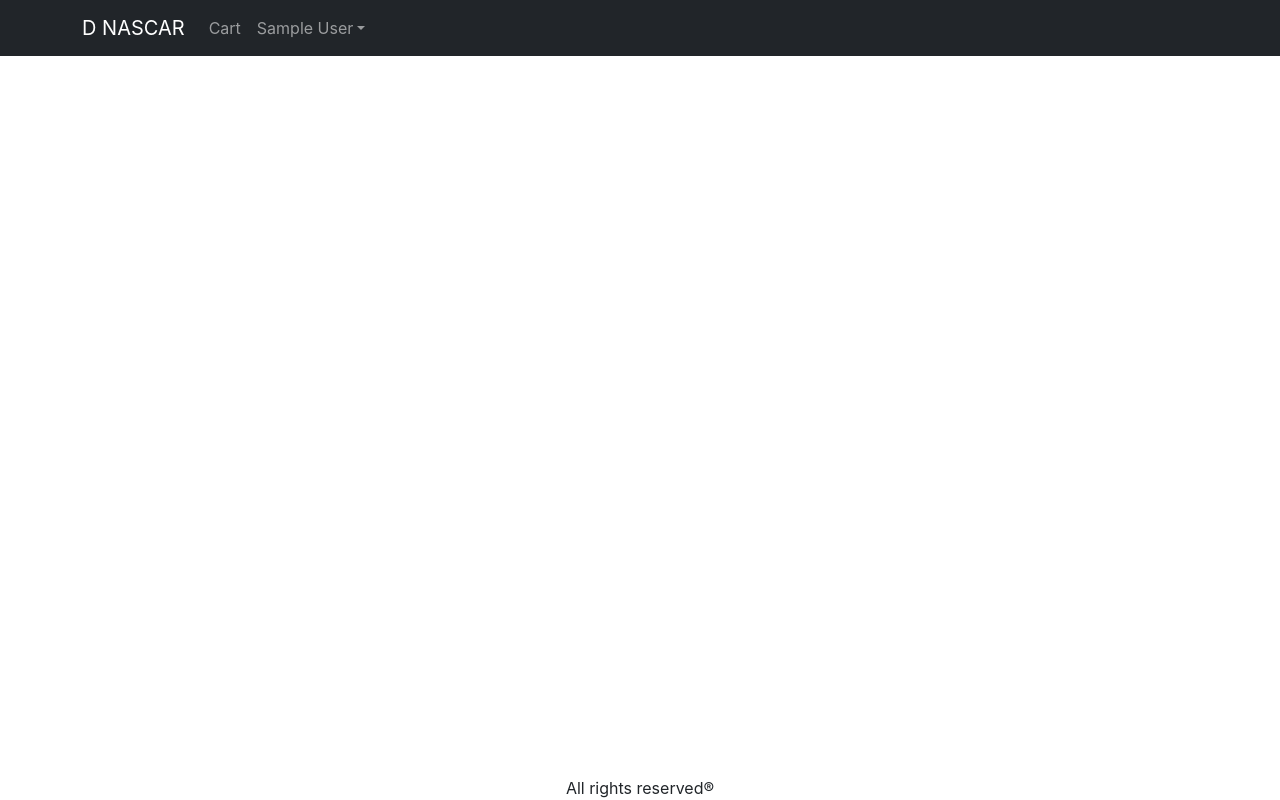
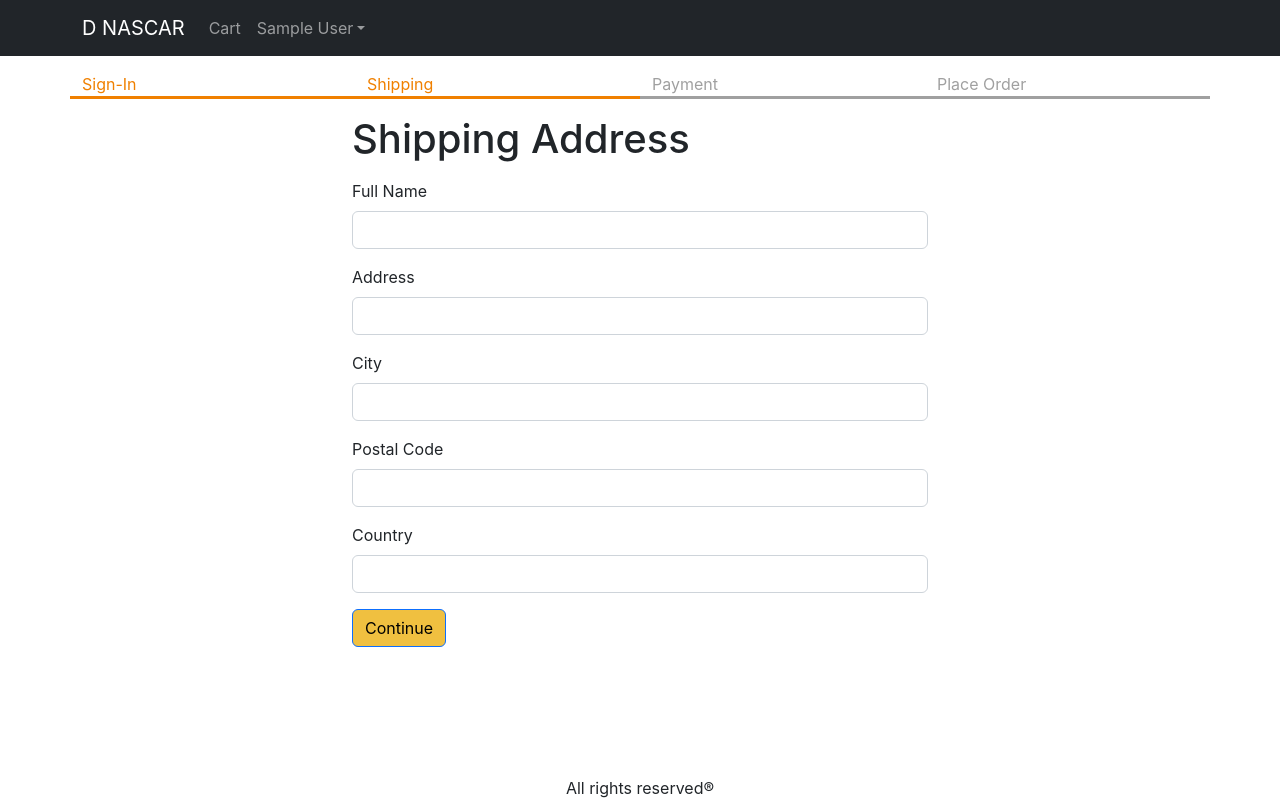
Before and after one commit to BrunoSosa023/Ecommerce, a React (Create React App) app in the folder frontend/: page /shipping in a window 1280 px wide. Built offline with nearby package versions, Linux system fonts and the light colour scheme; sample sign-in values are in the browser's storage.

Commit message:
Save Shipping Address

```diff
--- a/frontend/src/App.js
+++ b/frontend/src/App.js
@@ -13,6 +13,7 @@
 import { Store } from "./Store";
 import CartScreen from "./screens/CartScreen";
 import SigninScreen from "./screens/SigninScreen";
+import ShippingAddressScreen from "./screens/ShippingAddressScreen";
 
 function App() {
   const { state, dispatch: ctxDispatch } = useContext(Store);
@@ -21,6 +22,7 @@
   const signoutHandler = () => {
     ctxDispatch({ type: "USER_SIGNOUT" });
     localStorage.removeItem("userInfo");
+    localStorage.removeItem("shippingAdress");
   };
   return (
     <BrowserRouter>
@@ -73,6 +75,7 @@
               <Route path="/product/:slug" element={<ProductScreen />} />
               <Route path="/cart" element={<CartScreen />} />
               <Route path="/signin" element={<SigninScreen />} />
+              <Route path="/shipping" element={<ShippingAddressScreen />} />
               <Route path="/" element={<HomeScreen />} />
             </Routes>
           </Container>
--- a/frontend/src/Store.js
+++ b/frontend/src/Store.js
@@ -7,6 +7,9 @@
     ? JSON.parse(localStorage.getItem("userInfo"))
     : null,
   cart: {
+    shippingAddress: localStorage.getItem("shippingAddress")
+      ? JSON.parse(localStorage.getItem("shippingAddress"))
+      : {},
     cartItems: localStorage.getItem("cartItems")
       ? JSON.parse(localStorage.getItem("cartItems"))
       : [],
@@ -37,7 +40,24 @@
     case "USER_SIGNIN":
       return { ...state, userInfo: action.payload };
     case "USER_SIGNOUT":
-      return { ...state, userInfo: null };
+      return {
+        ...state,
+        userInfo: null,
+        cart: {
+          cartItems: [],
+          shippingAddress: {},
+        },
+      };
+
+    case "SAVE_SHIPPING_ADDRESS":
+      return {
+        ...state,
+        cart: {
+          ...state.cart,
+          shippingAddress: action.payload,
+        },
+      };
+
     default:
       return state;
   }
--- /dev/null
+++ b/frontend/src/components/CheckoutSteps.js
@@ -0,0 +1,14 @@
+import React from "react";
+import Col from "react-bootstrap/esm/Col";
+import Row from "react-bootstrap/esm/Row";
+
+export default function CheckoutSteps(props) {
+  return (
+    <Row className="checkout-steps">
+      <Col className={props.step1 ? "active" : ""}>Sign-In</Col>
+      <Col className={props.step2 ? "active" : ""}>Shipping</Col>
+      <Col className={props.step3 ? "active" : ""}>Payment</Col>
+      <Col className={props.step4 ? "active" : ""}>Place Order</Col>
+    </Row>
+  );
+}
--- a/frontend/src/index.css
+++ b/frontend/src/index.css
@@ -47,3 +47,13 @@
 .small-container {
   max-width: 600px;
 }
+
+.checkout-steps > div {
+  border-bottom: 0.2rem solid #a0a0a0;
+  color: #a0a0a0;
+}
+
+.checkout-steps > div.active {
+  border-bottom: 0.2rem solid #f08000;
+  color: #f08000;
+}
--- a/frontend/src/screens/HomeScreen.js
+++ b/frontend/src/screens/HomeScreen.js
@@ -45,7 +45,7 @@
   return (
     <div>
       <Helmet>
-        <title>Mateando el Tiempo</title>
+        <title>D NASCAR</title>
       </Helmet>
       <h1>Featured products</h1>
       <div className="products">
--- /dev/null
+++ b/frontend/src/screens/ShippingAddressScreen.js
@@ -0,0 +1,116 @@
+import React, { useContext, useEffect, useState } from "react";
+import { Helmet } from "react-helmet-async";
+import Form from "react-bootstrap/Form";
+import Button from "react-bootstrap/esm/Button";
+import { useNavigate } from "react-router-dom";
+import { Store } from "../Store";
+import CheckoutSteps from "../components/CheckoutSteps";
+
+export default function ShippingAddressScreen() {
+  const navigate = useNavigate();
+  const { state, dispatch: ctxDispatch } = useContext(Store);
+  const {
+    userInfo,
+    cart: { shippingAddress },
+  } = state;
+  const [fullName, setFullName] = useState(shippingAddress.fullName || "");
+  const [address, setAddress] = useState(shippingAddress.address || "");
+  const [city, setCity] = useState(shippingAddress.city || "");
+  const [postalCode, setPostalCode] = useState(
+    shippingAddress.postalCode || ""
+  );
+
+  useEffect(() => {
+    if (!userInfo) {
+      navigate("/signin?redirect=/shipping");
+    }
+  }, [userInfo, navigate]);
+  const [country, setCountry] = useState(shippingAddress.country || "");
+  const submitHandler = (e) => {
+    e.preventDefault();
+    ctxDispatch({
+      type: "SAVE_SHIPPING_ADDRESS",
+      payload: {
+        fullName,
+        address,
+        city,
+        postalCode,
+        country,
+      },
+    });
+    localStorage.setItem(
+      "shippingAddress",
+      JSON.stringify({
+        fullName,
+        address,
+        city,
+        postalCode,
+        country,
+      })
+    );
+    navigate("/payment");
+  };
+  return (
+    <div>
+      <Helmet>
+        <title>Shipping Address</title>
+      </Helmet>
+
+      <CheckoutSteps step1 step2></CheckoutSteps>
+      <div className="container small-container">
+        <h1 className="my-3">Shipping Address</h1>
+        <Form onSubmit={submitHandler}>
+          <Form.Group className="mb-3" controlId="fullName">
+            <Form.Label>Full Name</Form.Label>
+            <Form.Control
+              value={fullName}
+              onChange={(e) => setFullName(e.target.value)}
+              required
+            />
+          </Form.Group>
+
+          <Form.Group className="mb-3" controlId="address">
+            <Form.Label>Address</Form.Label>
+            <Form.Control
+              value={address}
+              onChange={(e) => setAddress(e.target.value)}
+              required
+            />
+          </Form.Group>
+
+          <Form.Group className="mb-3" controlId="city">
+            <Form.Label>City</Form.Label>
+            <Form.Control
+              value={city}
+              onChange={(e) => setCity(e.target.value)}
+              required
+            />
+          </Form.Group>
+
+          <Form.Group className="mb-3" controlId="postalCode">
+            <Form.Label>Postal Code</Form.Label>
+            <Form.Control
+              value={postalCode}
+              onChange={(e) => setPostalCode(e.target.value)}
+              required
+            />
+          </Form.Group>
+
+          <Form.Group className="mb-3" controlId="country">
+            <Form.Label>Country</Form.Label>
+            <Form.Control
+              value={country}
+              onChange={(e) => setCountry(e.target.value)}
+              required
+            />
+          </Form.Group>
+          <div className="mb-3">
+            <Button variant="primary" type="submit">
+              Continue
+            </Button>
+          </div>
+        </Form>
+      </div>
+    </div>
+  );
+}
```
